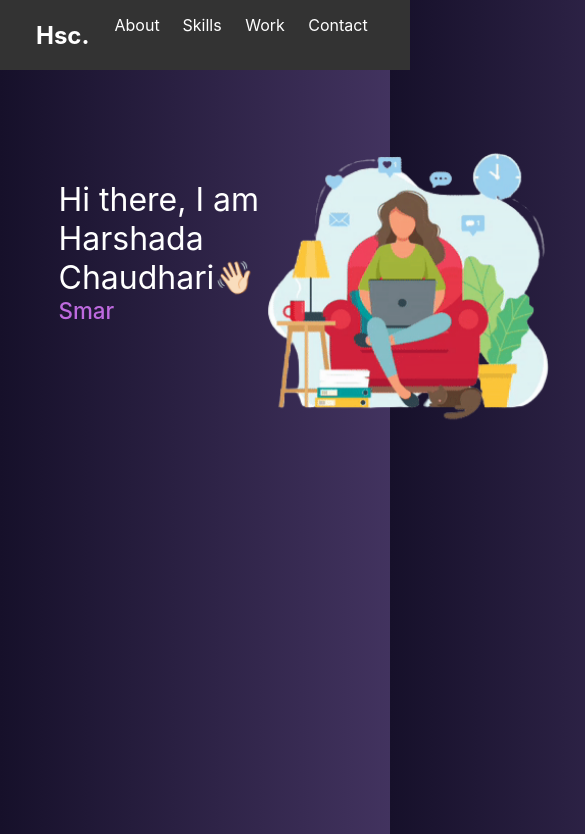
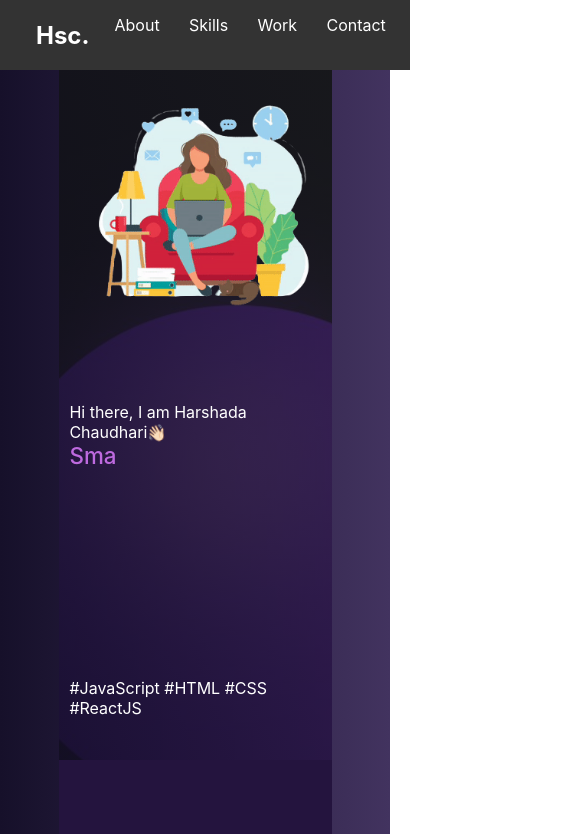
Before and after one commit to harshadaYCSM/portfolio, a React (Create React App) app: page / in a window 390 px wide. Shown: the top 834 px of the page, 585 px wide, since content can reach past the window. Built offline with nearby package versions, Linux system fonts and the light colour scheme.

Commit message:
responsive, home background, addition of keywords

```diff
--- a/src/components/About.js
+++ b/src/components/About.js
@@ -13,7 +13,7 @@ const About = () => {
       <div className="profile-image">
         {/* <img src={profileImage} alt="Profile" /> */}
       </div>
-      {/* <h2>About</h2> */}
+      <h2>About</h2>
       {/* <h4>SUMMARY</h4> */}
 
 
--- a/src/components/Header.js
+++ b/src/components/Header.js
@@ -16,7 +16,7 @@ const Header = () => {
         </div>
         <div className="mobile-menu">
           <div onClick={()=>setIsOpen(!isOpen)}>
-            <i class="fi-rr-apps menu-icon"></i>
+            <i className="fi-rr-apps menu-icon"></i>
           </div>
           {/* {isOpen && <Mobile isOpen={isOpen} setIsOpen={setIsOpen} />} */}
         </div>
--- a/src/components/Intro.js
+++ b/src/components/Intro.js
@@ -1,5 +1,6 @@
 import React, { useState } from "react";
 import Type from './Type';
+import CoderImage from "../styles/coder.png"
 import '../styles/Intro.css';
 
 const Intro = () => {
@@ -7,14 +8,19 @@ const Intro = () => {
 
     return (
         <div className="intro">
+          <div className="text-container">
           <p className="introduction">Hi there, I am Harshada Chaudhari
           <span className="wave" role="img" aria-labelledby="wave">
                       👋🏻
                     </span>
           </p>
           <Type />
+          <div className="keywords">
+            #JavaScript #HTML #CSS #ReactJS
+          </div>
+          </div>
           <div className="banner-image">
-            <img src="coder.png"></img>
+            <img className="coder-image" src={CoderImage} alt="coder"></img>
           </div>
         </div>
       );
--- a/src/styles/About.css
+++ b/src/styles/About.css
@@ -1,7 +1,6 @@
 .about {
   padding: 40px;
-   /* background-color: #f9f9f9; */
-  /* text-align: center; */
+  background-color: #24143e;
 }
 
 .wave {
@@ -151,7 +150,7 @@
   .Typewriter__wrapper {
     font-size: 1.4em !important;
     font-weight: 500 !important;
-    position: absolute !important;
+    /* position: absolute !important; */
   }
   .Typewriter__cursor {
     display: none !important;
--- a/src/styles/Contact.css
+++ b/src/styles/Contact.css
@@ -1,12 +1,10 @@
 .contact {
-  margin-top: 80px;
     padding: 50px;
-  background-color: #20103b;
+    background-color: #171323;
     text-align: center;
     transition: background-color 0.3s ease;
-  box-shadow: 0 4px 5px 3px rgba(119, 53, 136, 0.459) !important;
+    /* box-shadow: 0 4px 5px 3px rgba(119, 53, 136, 0.459) !important; */
     color: white !important;
-  background-color: transparent !important;
     opacity: 0.9 !important;
     transition: all 0.5s ease 0s !important;
     height: 100% !important;
--- a/src/styles/Header.css
+++ b/src/styles/Header.css
@@ -1,25 +1,3 @@
 .header {
-    justify-content: space-between;
-    flex: 1 1;
-    padding: 12px;
-    align-items: center;
-    margin-top: 9vh;
+   min-height: 5vh;
 }
-
-.banner-image {
-    position: absolute;
-    left: 55vw;
-    top: 13vh;
-
-
-
-}
-
-img {
-    height: 40vh;
-}
-
-.introduction {
-    font-size: xx-large;
-    margin: 0;
-}
--- a/src/styles/Home.css
+++ b/src/styles/Home.css
@@ -8,11 +8,3 @@ html {
     width: 70%;
     margin: auto;
 }
-
-#tsparticles {
-    position: fixed !important;
-    background-repeat: no-repeat !important;
-    background-size: cover !important;
-    width: 100%;
-    height: 100%;
-  }
--- a/src/styles/Intro.css
+++ b/src/styles/Intro.css
@@ -2,12 +2,55 @@
     width: 100%;
     min-height: 85vh;
     padding: 80px 0;
-    /* font-size: 1.4rem; */
+    font-size: 2rem;
     /* min-height: 100vh; */
-    align-items: center;
-    justify-content: center;
+    display: flex;
+    flex-direction: row;
+    align-items: flex-start;
+    justify-content: space-between;
+    background-image: var(--image-gradient), url(../assets/home-bg.jpg);
+}
+
+html {
+    --image-gradient: linear-gradient(
+    to bottom left,
+    rgba(17, 16, 16, 0.678),
+    rgba(12, 10, 22, 0.863)
+  );
+}
+
+
+.text-container {
+    padding : 4%;
+}
+.Typewriter {
+    min-height: 28vh;
 }
 
 @media (max-width: 768px) {
+    .intro {
+        display: flex;
+    flex-direction: column-reverse;
+    padding: 0;
+    justify-content: space-around;
+    font-size: 1rem;
 
+    }
+    .coder-image {
+        max-height: 30vh !important;
+    }
 }
+
+
+.banner-image {
+    /* left: 55vw;
+    top: 13vh; */
+}
+
+.coder-image {
+    max-height: 50vh;
+}
+
+.introduction {
+    margin: 0;
+}
--- a/src/styles/NavBar.css
+++ b/src/styles/NavBar.css
@@ -124,3 +124,8 @@
 .navbar ul li a.active {
   animation: pulse 1s infinite;
 }
+
+@media (max-width: 768px) {
+.navbar ul {
+    padding-right: 0;
+}}
--- a/src/styles/Skills.css
+++ b/src/styles/Skills.css
@@ -1,6 +1,6 @@
 .skills {
   padding: 40px;
-  /* background-color: #f9f9f9; */
+  background-color: #171323;
   opacity: 0;
   animation: fadeIn 0.5s ease-in-out forwards;
   display: flex;
--- a/src/styles/Work.css
+++ b/src/styles/Work.css
@@ -1,12 +1,10 @@
 .work {
     padding: 40px;
-    /* background-color: #f9f9f9; */
+    background-color: #24143e;
   }
 
   .work h2 {
     font-size: 24px;
-    /* color: #333; */
-    text-align: center;
   }
 
   .project-tags{
```
Also changed, not shown: src/assets/home-bg.jpg (added), src/styles/coder.png (added). Lines whose indentation alone changed are shown as unchanged.
